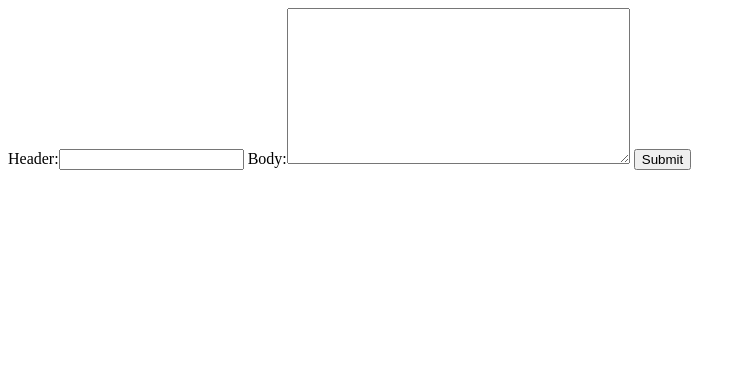
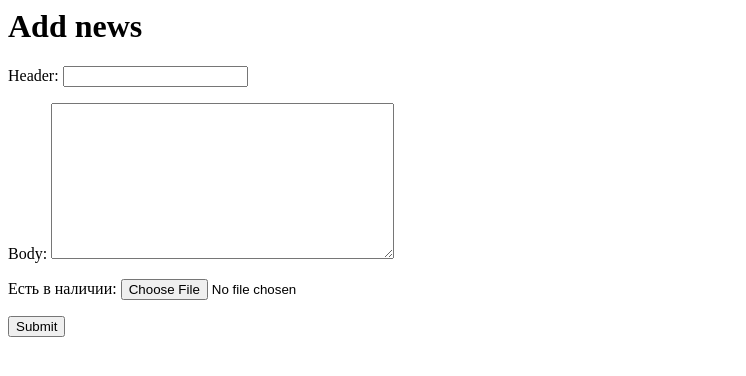
Before and after one commit to SergPryan/djangonews, a Django app: page /new_news/ in a window 1280 px wide. Shown: the top 376 px of the page, without its empty margins (0-746 px from the left). Run offline with Django 3.2, Linux system fonts and the light colour scheme.

Commit message:
add image field to model

```diff
--- a/board/forms.py
+++ b/board/forms.py
@@ -4,6 +4,8 @@ from board.models import News
 
 
 class NewsForm(forms.ModelForm):
+    image = forms.ImageField(label="Есть в наличии")
+
     class Meta:
         model = News
         fields = '__all__'
--- a/board/models.py
+++ b/board/models.py
@@ -11,6 +11,7 @@ class News(models.Model):
     header = models.CharField(max_length=100)
     body = models.TextField(max_length=1000)
     date = models.DateTimeField(auto_now_add=True)
+    image = models.ImageField(upload_to='news/thumbnails/%Y/%m/%d')
 
     class Meta:
         db_table = 'news'
--- /dev/null
+++ b/board/templates/board/edit_news.html
@@ -0,0 +1,6 @@
+<h1>Edit news </h1><p></p>
+<form action="{% url 'board:edit_news' news.id %}" method="post" enctype="multipart/form-data">
+    {% csrf_token %}
+    {{ form.as_p }}
+    <input type="submit" value="Submit">
+</form>
--- a/board/templates/board/index.html
+++ b/board/templates/board/index.html
@@ -6,11 +6,15 @@
 </head>
 <body>
 
+<a href="{% url 'board:new_news' %}">Add news</a>
+<br>
 
 {% for news in news_list  %}
     {{ news.header }}
     {{ news.body }}
     {{ news.date }}
+   <a href="{% url 'board:edit_news' news.id %}">Edit news</a>
+     <a href="{% url 'board:delete_news' news.id %}">Delete news</a>
 <br>
 {% endfor %}
 
--- a/board/templates/board/new_news.html
+++ b/board/templates/board/new_news.html
@@ -1,5 +1,6 @@
-<form action="{% url 'board:new_news' %}" method="post">
+<h1>Add news</h1><p>
+<form action="{% url 'board:new_news' %}" method="post" enctype="multipart/form-data">
     {% csrf_token %}
-    {{ form }}
+    {{ form.as_p }}
     <input type="submit" value="Submit">
 </form>
--- a/board/urls.py
+++ b/board/urls.py
@@ -5,5 +5,7 @@ from . import views
 urlpatterns = [
     url(r'^$', views.index, name='index'),
 
-    url(r'^new_news/', views.new_news, name='new_news')
+    url(r'^new_news/$', views.new_news, name='new_news'),
+    url(r'^edit_news/(?P<news_id>\d+)/$', views.edit_news, name='edit_news'),
+    url(r'^delete_news/(?P<news_id>\d+)/$', views.delete_news, name='delete_news')
 ]
--- a/board/views.py
+++ b/board/views.py
@@ -25,9 +25,29 @@ def new_news(request):
     if request.method != "POST":
         form = NewsForm()
     else:
-        form = NewsForm(data=request.POST)
+        form = NewsForm(request.POST, request.FILES)
         if form.is_valid():
-            new_news = form.save()
+            form.save()
+            image = form.cleaned_data['image']
+
             return HttpResponseRedirect(reverse('board:index'))
     context = {'form': form}
     return render(request, 'board/new_news.html', context)
+
+
+def edit_news(request, news_id):
+    news = News.objects.get(id=news_id)
+    if request.method != 'POST':
+        form = NewsForm(instance=news)
+    else:
+        form = NewsForm(request.POST, request.FILES, instance=news)
+        if form.is_valid():
+            form.save()
+            return HttpResponseRedirect(reverse('board:index'))
+    context = {'form': form, 'news': news}
+    return render(request, 'board/edit_news.html', context)
+
+
+def delete_news(request, news_id):
+    News.objects.get(id=news_id).delete()
+    return HttpResponseRedirect(reverse('board:index'))
--- a/news/urls.py
+++ b/news/urls.py
@@ -15,8 +15,12 @@ Including another URLconf
 """
 from django.conf.urls import url, include
 from django.contrib import admin
+from django.conf import settings
+from django.conf.urls.static import static
 
 urlpatterns = [
     url(r'^admin/', admin.site.urls),
     url(r'', include('board.urls', namespace='board'))
 ]
+
+urlpatterns += static(settings.MEDIA_URL, document_root=settings.MEDIA_ROOT)
```
Also changed, not shown: news/settings.py (+6 -2 lines), board/migrations/0002_news_image.py (added), board/migrations/0003_auto_20171120_1747.py (added), board/migrations/0004_auto_20171120_1748.py (added), 1 other file.
